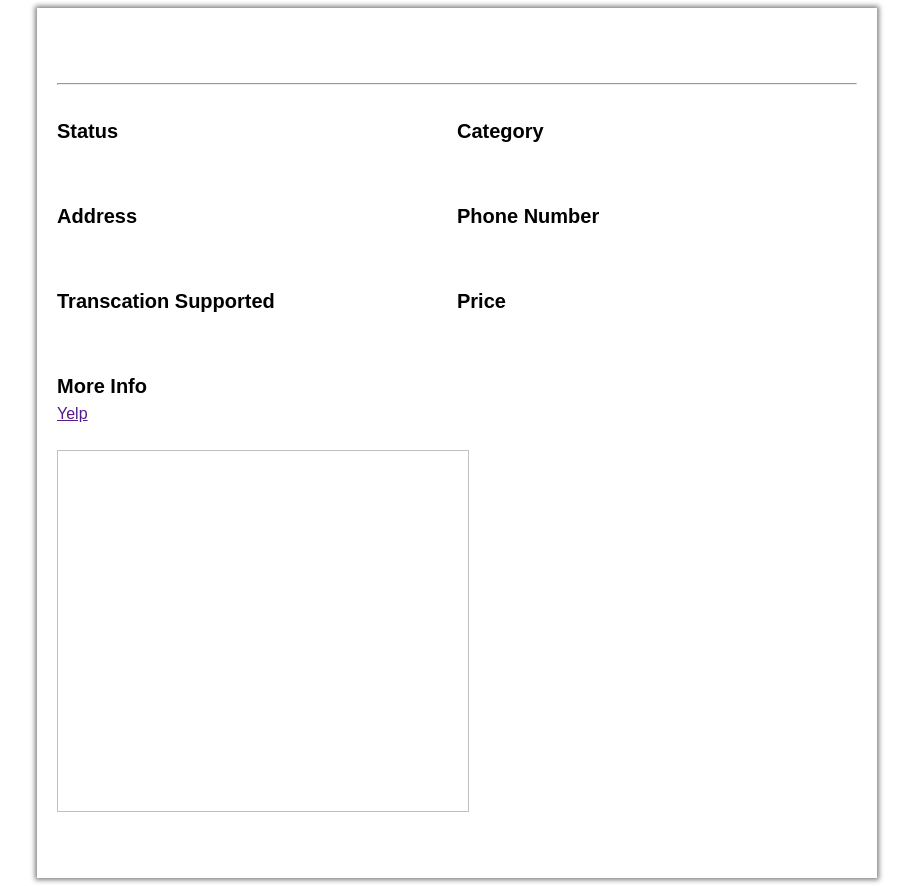
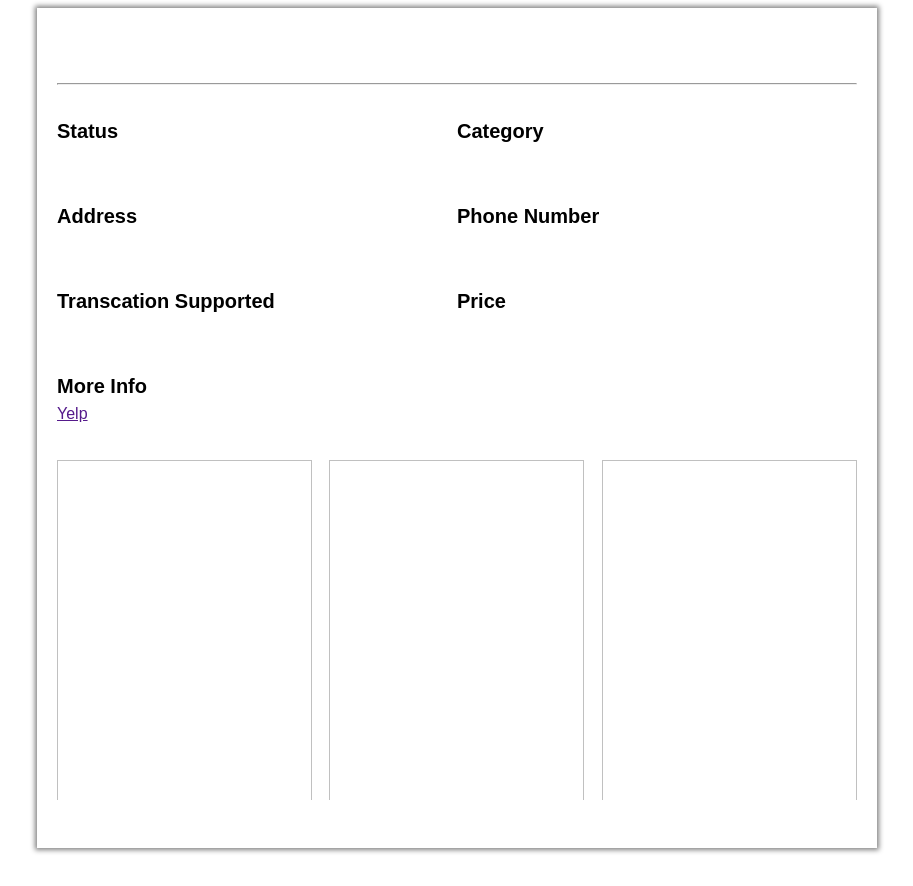
Before and after one commit to pppiyo/Yelp, a Flask app: page /static/detailsCard/detailsCard.html in a window 1280 px wide. Shown: the whole page, without its empty margins (183-1096 px from the left). After the commit the page ends 853 px from the top, so only its background shows below. Run offline with Flask 2, Linux system fonts and the light colour scheme.

Commit message:
details card finally done. to fix hashtag.

```diff
--- a/static/css/app.css
+++ b/static/css/app.css
@@ -130,9 +130,7 @@ p {
 }
 
 table {
-    /* table-layout:auto; */
     text-align: center;
-    /* width: 80%; */
     width: 1000px;
     margin: auto;
     border-collapse: collapse;
--- a/static/detailsCard/detailsCard.html
+++ b/static/detailsCard/detailsCard.html
@@ -11,7 +11,7 @@
 
         #details-card {
             width: 800px;
-            height: 850px;
+            height: 820px;
             margin: auto;
             box-shadow: 0px 0px 5px 2px grey;
             font-family: Arial, sans-serif;
@@ -29,8 +29,12 @@
             margin-block-end: 5px;
         }
 
+        .subArea {
+            height: 85px;
+        }
+
         .textArea {
-            height: 330px;
+            height: 340px;
             text-align: left;
             padding: 30px 0px 0px 0px;
         }
@@ -39,10 +43,6 @@
             height: 360px;
             position: fixed;
 
-        }
-
-        .subArea {
-            height: 85px;
         }
 
         #columnLeft {
@@ -72,65 +72,68 @@
             margin-block-end: 0px;
         }
 
-        .column {
+        .textArea .column {
             flex: auto;
         }
 
         .photoArea {
             width: inherit;
             height: 360px;
-            /* position: fixed; */
             margin: 0px;
             font-family: Arial, sans-serif;
-            /* padding: 0px 0px 7px 0px; */
+            padding: 0px 0px 7px 0px;
             text-align: center;
             position: relative;
             bottom: 0px;
+        }
+
+        .photoArea .column {
+            position:absolute;
+            width: 255px;
+            height: 340px;
+            border: 1px solid silver;
+            border-bottom: none;
+            bottom: 0px;
+            top: 0px;
+            margin: 0px;
             object-fit: scale-down;
-            max-height: 340;
             background-repeat: no-repeat;
             background-size:contain;
             resize: both;
             background-position-y: top;
-        }
-
-
-        /* .photoArea  {
-            object-fit: scale-down;
-            max-height: 340;
-            background-repeat: no-repeat;
-            background-size:contain;
-            resize: both;
-            background-position-y: top;
-        } */
-
-
-
-        .photoArea .column {
-            width: 32%;
-            height: inherit;
-            border: 1px solid silver;
-            display:grid;
-            margin: auto;
-            position: fixed;
+            box-sizing: border-box;
+            text-align: center;
         }
 
         #photoCol1 {
-            float: left;
+            left: 0px;
+            /* text-align: center; */
         }
 
         #photoCol2 {
-
+            left: 272px;
+            /* text-align: center; */
         }
 
         #photoCol3 {
-            float: right;
+            right: 0px;
+            /* text-align: center; */
         }
 
         .infotext {
             margin-block-start: 7px;
             position: static;
             display: inline-flex;
+        }
+
+        .photoCol-text {
+            position: absolute;
+            bottom: -20px;
+            right: 0px;
+            left: 0px;
+            border: 1px solid silver;
+            border-top: none;
+            /* margin-block-end: 5px; */
         }
 
     </style>
```
Also changed, not shown: static/js/app.js (+18 -5 lines).
